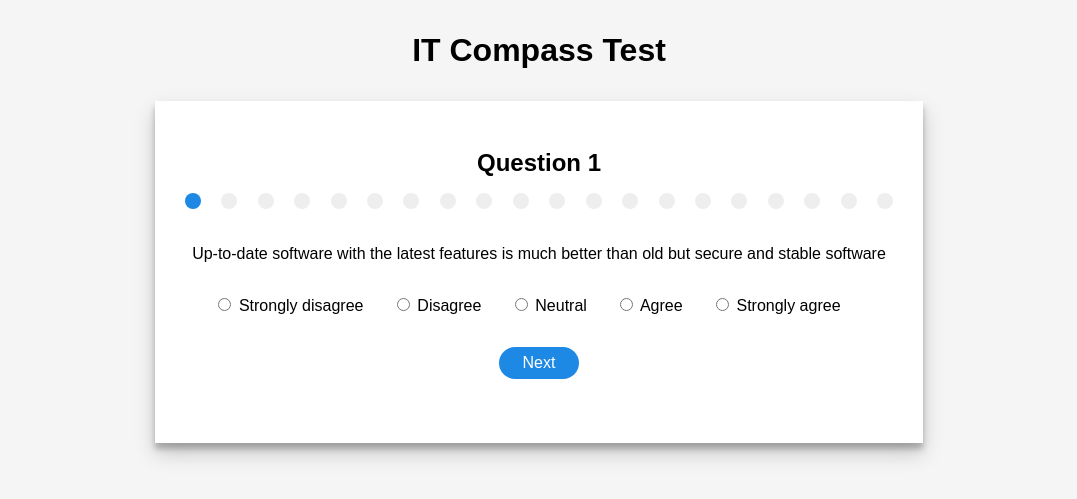
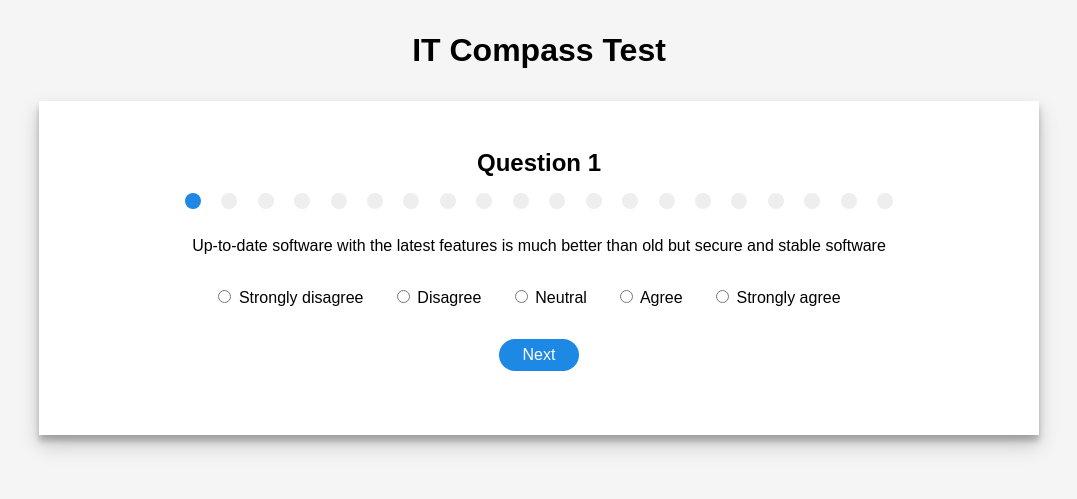
Before and after one commit to sampozz/itcompass, a Flask app: page /quiz/1 in a window 1280 px wide. Shown: the top 499 px of the page, without its empty margins (101-1178 px from the left). Run offline with Flask 2, Linux system fonts and the light colour scheme; some libraries are stand-ins or nearby versions.

Commit message:
little graphic improvements

```diff
--- a/src/itcompass.py
+++ b/src/itcompass.py
@@ -4,7 +4,7 @@ from random import randint
 
 
 app = Flask(__name__)
-app.secret_key = b'\x03`\xc1S\x15\xcei\x17\xebI\xa8\x9a+\x8c\xa01v\x1f\xb6Q\x7f\xc5\xdb\xbb2(\x06\x9bC/\xedU'
+app.secret_key = b'YOU SHOULD NOT SEE THIS'
 app.config['debug'] = False
 
 questions_file = open('questions.json', 'r')
--- a/src/static/css/global.css
+++ b/src/static/css/global.css
@@ -16,9 +16,9 @@ html, body {
 .container {
     background-color: white;
     box-shadow: 0 10px 20px rgba(0,0,0,0.19), 0 6px 6px rgba(0,0,0,0.23);
-    width: 60%;
     position: relative;
-    min-width: 500px;
+    width: 98%;
+    max-width: 1000px;
     height: auto;
     margin: auto;
     padding: 3em;
@@ -79,8 +79,7 @@ a, a:visited {
     height: 1em;
     width: 1em;
     border-radius: 50%;
-    margin-left: 0.5em;
-    margin-right: 0.5em;
+    margin: 0 0.5em 0.5em 0.5em;
     display: inline-block;
 }
 
@@ -89,13 +88,12 @@ a, a:visited {
     height: 1em;
     width: 1em;
     border-radius: 50%;
-    margin-left: 0.5em;
-    margin-right: 0.5em;
+    margin: 0 0.5em 0.5em 0.5em;
     display: inline-block;
 }
 
 .question-text {
-    margin: 2em 0 2em 0;
+    margin: 0.5em 2em 2em 2em;
 }
 
 .cntr {
```
